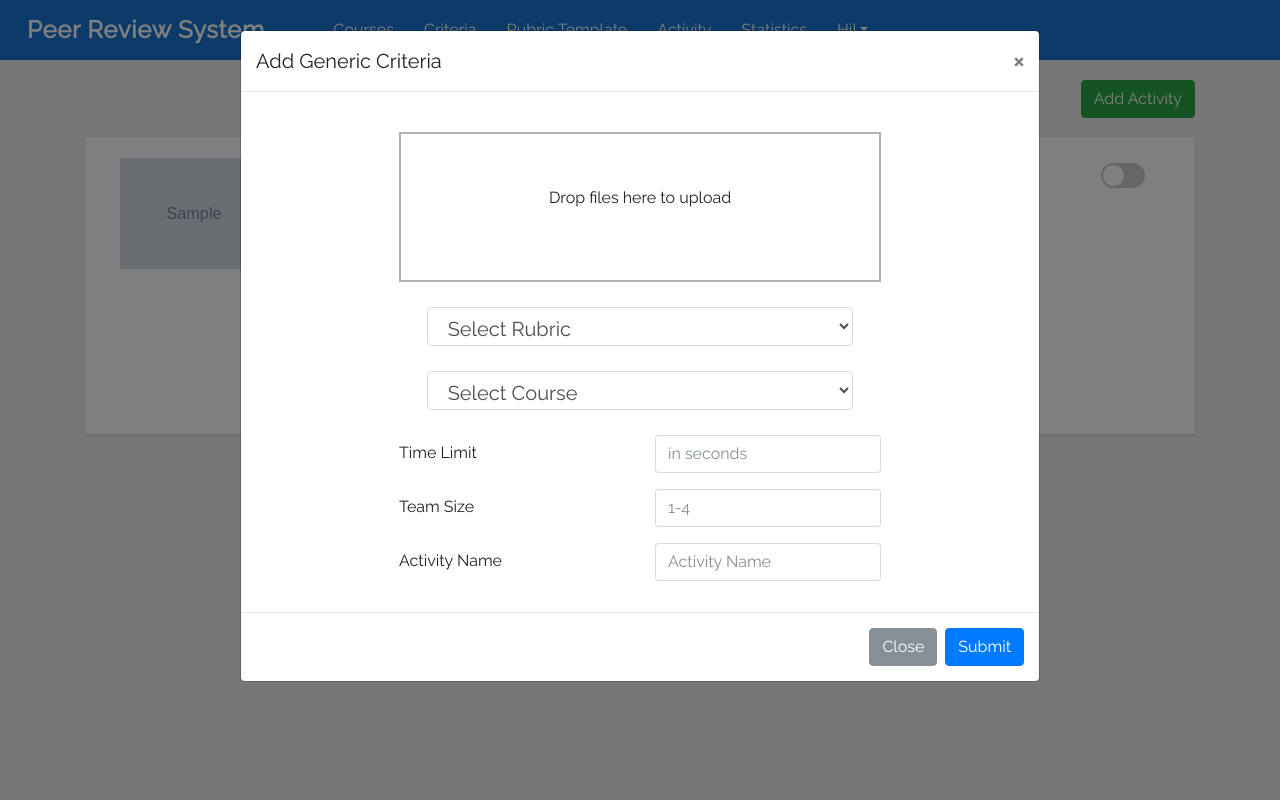
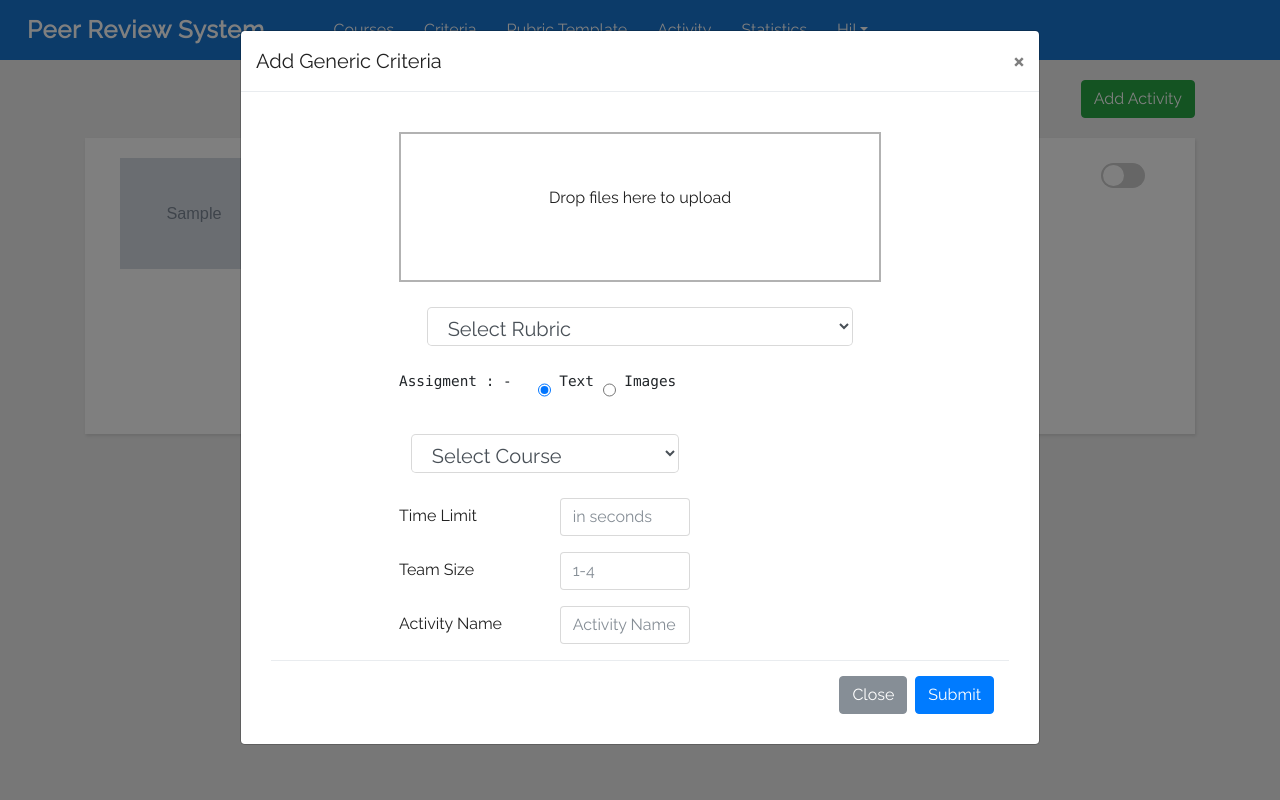
Before and after one commit to jainkuniya/p2preview, a Django app: template p2preview/templates/p2preview/activity.html in a window 1280 px wide, after a click on "Add Activity". Run offline with Django 3.2, Linux system fonts and the light colour scheme; the template is opened without the code that fills it: most values are stand-ins (such as "Sample title", 1, 10 or a date in 2020); grey boxes marked "Sample" are stand-in pictures; some libraries are stand-ins or nearby versions.

Commit message:
Added textOrImage radio button in new activity modal.

```diff
--- a/p2preview/templates/p2preview/activity.html
+++ b/p2preview/templates/p2preview/activity.html
@@ -1,15 +1,12 @@
 {% extends './base.html' %}
 {% block title %}Activity{% endblock %}
-
 {% load staticfiles%}
-
 {% block extrastyles %}
 <script type="text/javascript" src="{% static 'p2preview/dropzone-4.3.0/dist/dropzone.js' %}"/></script>
 <link rel="stylesheet" type="text/css" href="{% static 'p2preview/css/activity.css' %}"/>
 <link rel="stylesheet" type="text/css" href="{% static 'p2preview/dropzone-4.3.0/dist/dropzone.css' %}"/>
 <link rel="stylesheet" type="text/css" href="{% static 'p2preview/dropzone-4.3.0/dist/basic.css' %}"/>
 {% endblock %}
-
 {% block body %}
 <div class="container">
    <div class="row">
@@ -20,7 +17,6 @@
       </div>
    </div>
 </div>
-
 <div class="container">
    {% for item in activities %}
    <div class="row justify-content-center align-items-center">
@@ -96,7 +92,6 @@
    </div>
    {% endfor %}
 </div>
-
 <!-- Modal -->
 <div class="modal fade" id="exampleModal" tabindex="-1" role="dialog" aria-labelledby="exampleModalLabel" aria-hidden="true">
    <div class="modal-dialog modal-lg" role="document">
@@ -111,7 +106,6 @@
             <div class="container">
                <div class="row justify-content-center align-items-center">
                   <div class="col-sm-12 col-md-10 col-lg-8">
-
                      <form id="my-awesome-dropzone" action="upload_file/" class="dropzone upload" method="post"  enctype="multipart/form-data" ></form>
                      <form id="new_activity_form" method="post">
                         <div class="form-group row justify-content-center select" >
@@ -122,6 +116,15 @@
                               {% endfor %}
                            </select>
                         </div>
+                        <div class="col-sm-12 col-md-10 col-lg-8 row">
+
+                            <pre>Assigment : -   </pre>
+
+                              <input type="radio" name="textOrImage" value="True" checked> <pre> Text </pre>
+
+                            <input type="radio" name="textOrImage" value="False"> <pre> Images</pre>
+
+                        <div>
                         <div class="form-group row justify-content-center select" >
                            <select class="form-control form-control-lg col-sm-10" id="course_id">
                               <option value="-1">Select Course</option>
@@ -161,8 +164,6 @@
       </div>
    </div>
 </div>
-
-
 {% endblock %}
 {% block extrajavascripts %}
 <script type="text/javascript" src="{% static 'p2preview/js/add_activity.js' %}"></script>
```
Lines whose indentation alone changed are shown as unchanged.
